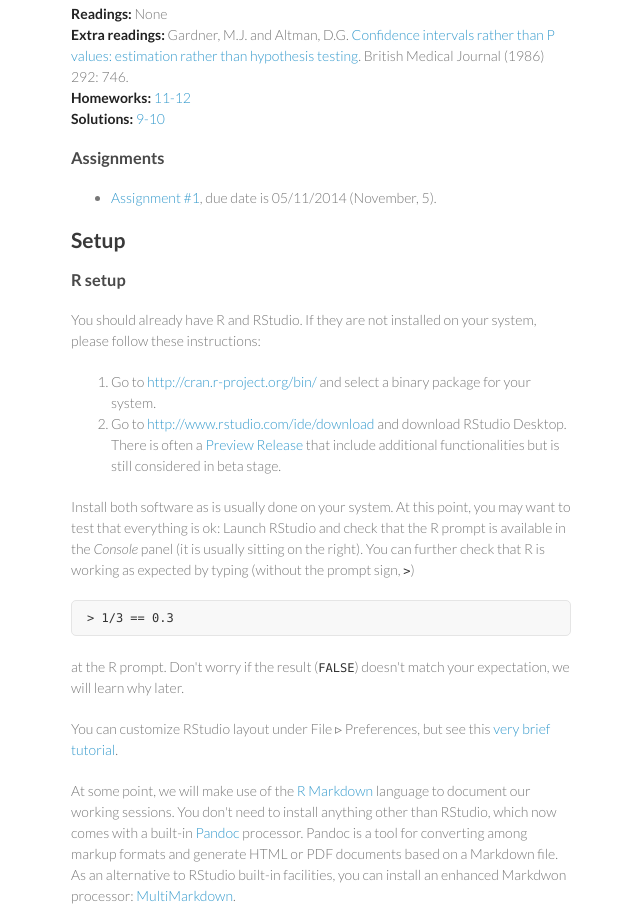
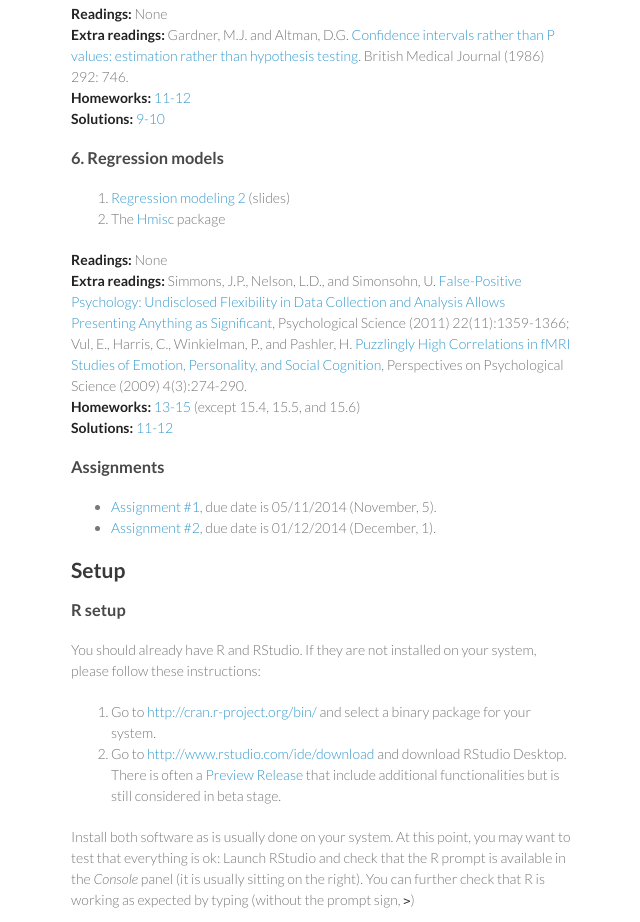
Before and after one commit to cogmaster-stats/site, a plain HTML site: page index.html in a window 1280 px wide. Shown: the part 2054-2976 px from the top of the page, without its empty margins (499-1139 px from the left). Drawn offline with Linux system fonts and the light colour scheme.

```diff
--- a/index.html
+++ b/index.html
@@ -135,12 +135,28 @@
 <strong>Solutions:</strong> <a href="http://rpubs.com/chl/cogmaster-stats-solutions">9-10</a></p>
 
 <h3>
+<a id="6-regression-models" class="anchor" href="#6-regression-models" aria-hidden="true"><span class="octicon octicon-link"></span></a>6. Regression models</h3>
+
+<ol>
+<li>
+<a href="http://aliquote.org/cours/cogmaster-stats/06-regression2.html">Regression modeling 2</a> (slides)</li>
+<li>The <a href="http://aliquote.org/articles/tech/hmisc/hmisc.html">Hmisc</a> package</li>
+</ol>
+
+<p><strong>Readings:</strong> None<br>
+<strong>Extra readings:</strong> Simmons, J.P., Nelson, L.D., and Simonsohn, U. <a href="http://www.aliquote.org/cours/2013_AS/docs/Simmons2011.pdf">False-Positive Psychology: Undisclosed Flexibility in Data Collection and Analysis Allows Presenting Anything as Significant</a>, Psychological Science (2011) 22(11):1359-1366; Vul, E., Harris, C., Winkielman, P., and Pashler, H. <a href="http://www.aliquote.org/cours/2013_AS/docs/Vul2009.pdf">Puzzlingly High Correlations in fMRI Studies of Emotion, Personality, and Social Cognition</a>, Perspectives on Psychological Science (2009) 4(3):274-290.<br>
+<strong>Homeworks:</strong> <a href="http://rpubs.com/chl/cogmaster-stats-exercises">13-15</a> (except 15.4, 15.5, and 15.6)<br>
+<strong>Solutions:</strong> <a href="http://rpubs.com/chl/cogmaster-stats-solutions">11-12</a></p>
+
+<h3>
 <a id="assignments" class="anchor" href="#assignments" aria-hidden="true"><span class="octicon octicon-link"></span></a>
 <a name="assign"></a>Assignments</h3>
 
 <ul>
 <li>
 <strong><a href="http://www.aliquote.org/cours/cogmaster-stats/quizz1.html">Assignment #1</a></strong>, due date is 05/11/2014 (November, 5).</li>
+<li>
+<strong><a href="http://www.aliquote.org/cours/cogmaster-stats/quizz2.html">Assignment #2</a></strong>, due date is 01/12/2014 (December, 1).</li>
 </ul>
 
 
```
Also changed, not shown: params.json (+1 -1 lines).
